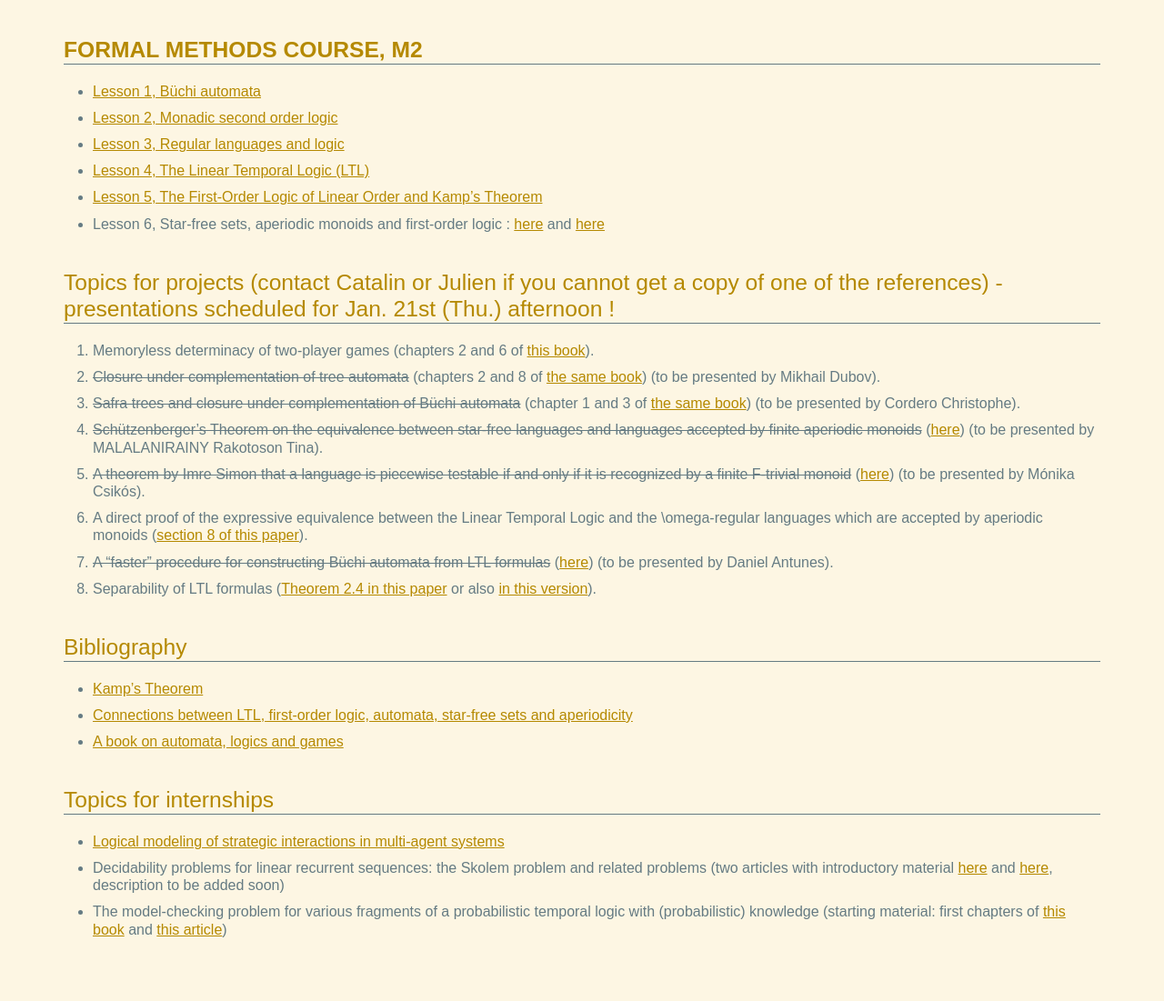
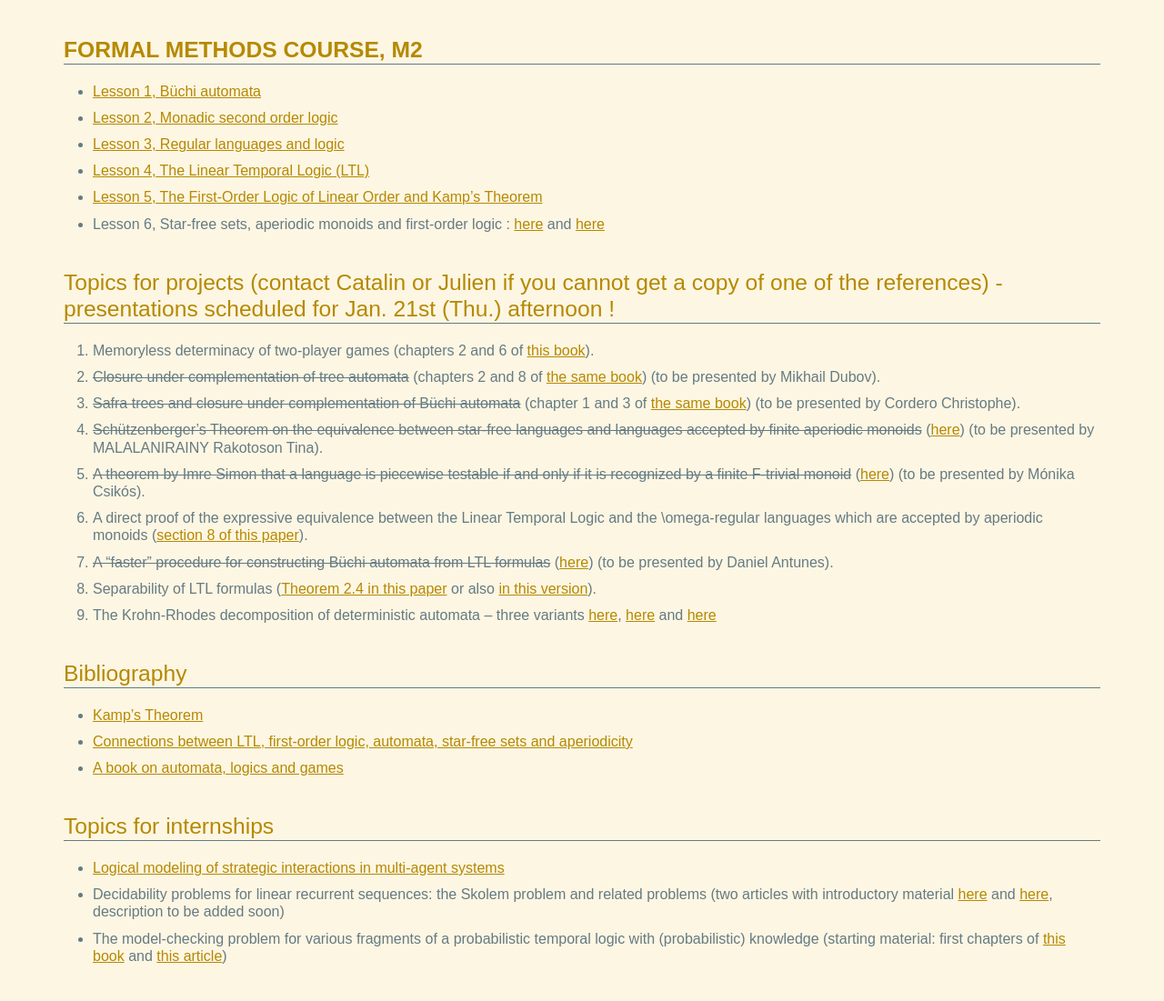
Before and after one commit to lacl-upec/m2mf, a Jekyll site: the page built from index.md, in a window 1280 px wide. Shown: the whole page at 91% size. Built offline with Jekyll 4.4.1, drawn with Linux system fonts in a browser that asks for light colours; before the commit the page ends 1072 px from its top, so only the background shows below that.

Commit message:
Update index.md

```diff
--- a/index.md
+++ b/index.md
@@ -24,6 +24,7 @@ Topics for projects (contact Catalin or Julien if you cannot get a copy of one o
 6. A direct proof of the expressive equivalence between the Linear Temporal Logic and the \omega-regular languages which are accepted by aperiodic monoids ([section 8 of this paper][gastin]).
 7. <del>A "faster" procedure for constructing Büchi automata from LTL formulas</del> ([here](http://www.lsv.ens-cachan.fr/Publis/PAPERS/PS/Cav01go.ps)) (to be presented by Daniel Antunes).
 8. Separability of LTL formulas ([Theorem 2.4 in this paper](http://link.springer.com/chapter/10.1007%2F3-540-51803-7_36) or also [in this version](http://citeseerx.ist.psu.edu/viewdoc/summary?doi=10.1.1.144.240)).
+9. The Krohn-Rhodes decomposition of deterministic automata -- three variants [here](http://www-verimag.imag.fr/~maler/Papers/kr-new.pdf), [here](http://www.sciencedirect.com/science/article/pii/S0304397599003151) and [here](http://arxiv.org/abs/1111.1585)
 
 
 Bibliography
```
